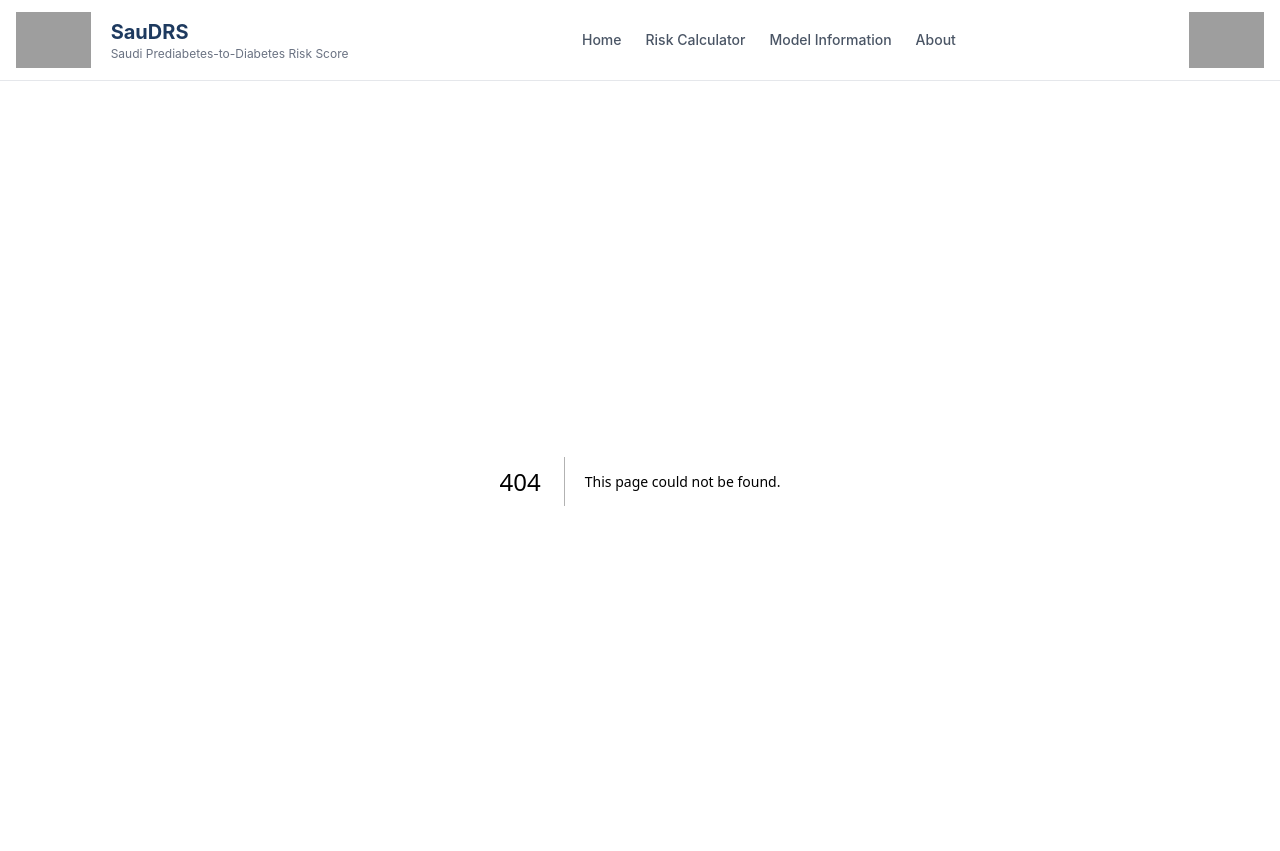
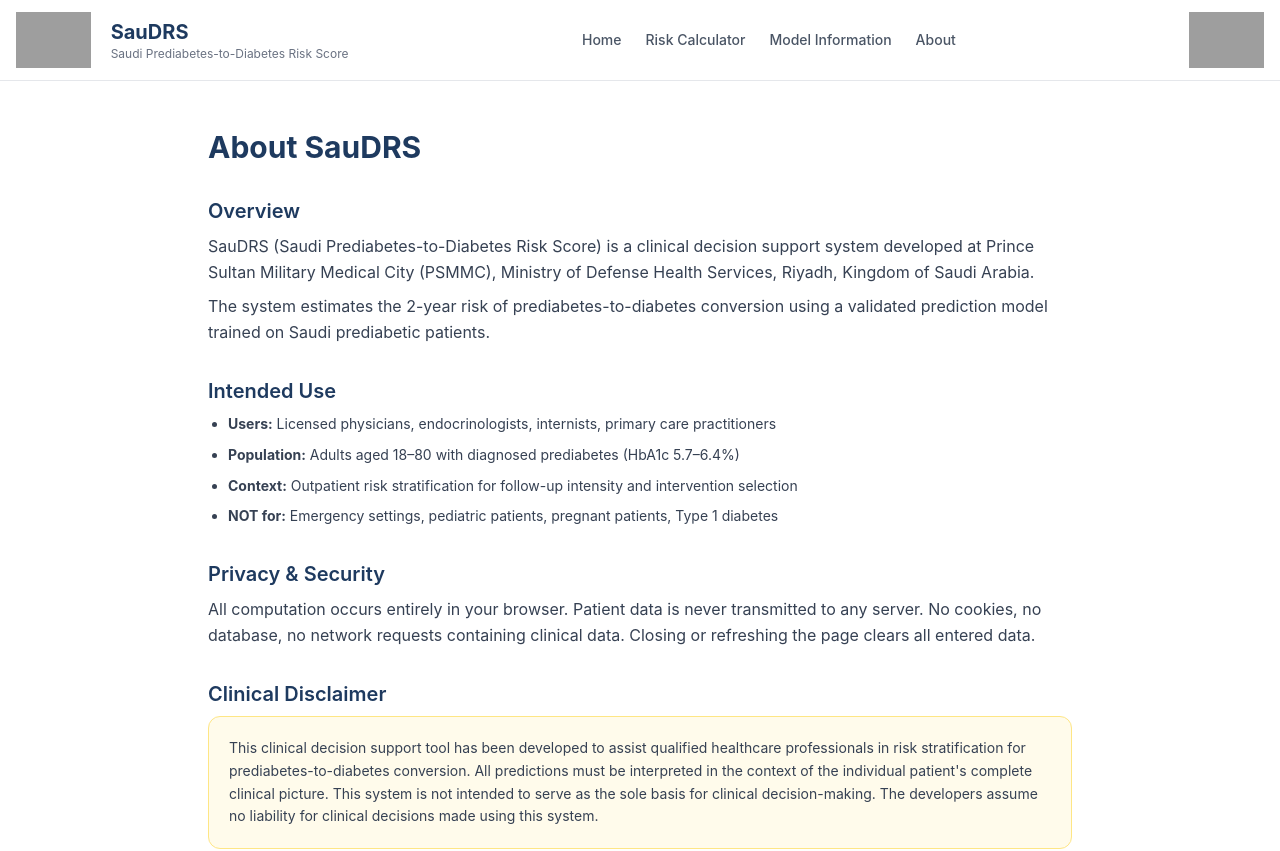
Before and after one commit to drazzam/SauDRS, a Next.js app: page /about in a window 1280 px wide. Before the commit this address had no page. Shown: the top 851 px of the page. Built offline with nearby package versions, Linux system fonts and the light colour scheme; grey boxes are pictures that could not be loaded.

Commit message:
feat(about): implement about page

```diff
--- /dev/null
+++ b/src/app/about/page.tsx
@@ -0,0 +1,53 @@
+export default function AboutPage() {
+  return (
+    <div className="mx-auto max-w-4xl px-4 py-8 sm:py-12">
+      <h1 className="text-2xl sm:text-3xl font-bold text-[#1E3A5F]">About SauDRS</h1>
+
+      <section className="mt-6 sm:mt-8">
+        <h2 className="text-lg sm:text-xl font-semibold text-[#1E3A5F]">Overview</h2>
+        <p className="mt-2 text-gray-700 text-sm sm:text-base leading-relaxed">
+          SauDRS (Saudi Prediabetes-to-Diabetes Risk Score) is a clinical decision support
+          system developed at Prince Sultan Military Medical City (PSMMC), Ministry of Defense
+          Health Services, Riyadh, Kingdom of Saudi Arabia.
+        </p>
+        <p className="mt-2 text-gray-700 text-sm sm:text-base leading-relaxed">
+          The system estimates the 2-year risk of prediabetes-to-diabetes conversion using
+          a validated prediction model trained on Saudi prediabetic patients.
+        </p>
+      </section>
+
+      <section className="mt-6 sm:mt-8">
+        <h2 className="text-lg sm:text-xl font-semibold text-[#1E3A5F]">Intended Use</h2>
+        <ul className="mt-2 space-y-2 text-gray-700 text-sm list-disc pl-5 leading-relaxed">
+          <li><strong>Users:</strong> Licensed physicians, endocrinologists, internists, primary care practitioners</li>
+          <li><strong>Population:</strong> Adults aged 18&ndash;80 with diagnosed prediabetes (HbA1c 5.7&ndash;6.4%)</li>
+          <li><strong>Context:</strong> Outpatient risk stratification for follow-up intensity and intervention selection</li>
+          <li><strong>NOT for:</strong> Emergency settings, pediatric patients, pregnant patients, Type 1 diabetes</li>
+        </ul>
+      </section>
+
+      <section className="mt-6 sm:mt-8">
+        <h2 className="text-lg sm:text-xl font-semibold text-[#1E3A5F]">Privacy &amp; Security</h2>
+        <p className="mt-2 text-gray-700 text-sm sm:text-base leading-relaxed">
+          All computation occurs entirely in your browser. Patient data is never transmitted
+          to any server. No cookies, no database, no network requests containing clinical data.
+          Closing or refreshing the page clears all entered data.
+        </p>
+      </section>
+
+      <section className="mt-6 sm:mt-8">
+        <h2 className="text-lg sm:text-xl font-semibold text-[#1E3A5F]">Clinical Disclaimer</h2>
+        <div className="mt-2 rounded-xl border border-amber-200 bg-amber-50 p-4 sm:p-5 text-sm text-gray-700 leading-relaxed">
+          <p>
+            This clinical decision support tool has been developed to assist qualified healthcare
+            professionals in risk stratification for prediabetes-to-diabetes conversion.
+            All predictions must be interpreted in the context of the individual patient&apos;s
+            complete clinical picture. This system is not intended to serve as the sole basis
+            for clinical decision-making. The developers assume no liability for clinical
+            decisions made using this system.
+          </p>
+        </div>
+      </section>
+    </div>
+  );
+}
```
